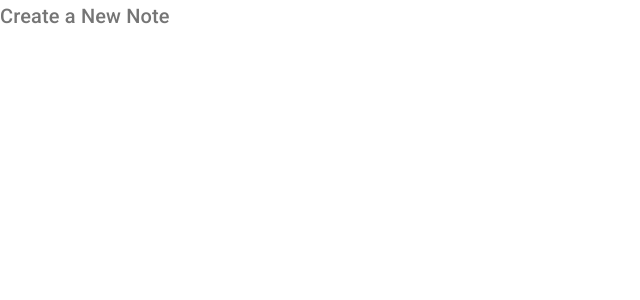
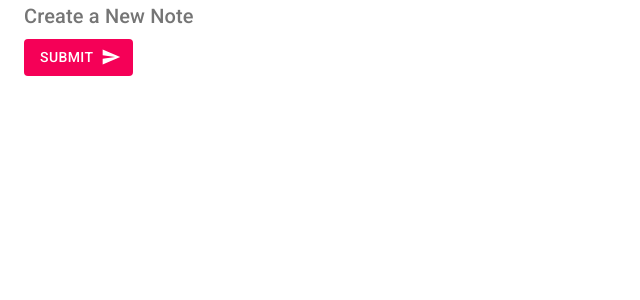
Before and after one commit to MaccKOT/react-materialui-tutorial-netninja, a React (Create React App) app: page /create in a window 1280 px wide. Shown: the top 300 px of the page, without its empty margins (0-640 px from the left). Built offline with nearby package versions, Linux system fonts and the light colour scheme.

Commit message:
Buttons and icons

```diff
--- a/package.json
+++ b/package.json
@@ -4,6 +4,7 @@
   "private": true,
   "dependencies": {
     "@material-ui/core": "^4.11.3",
+    "@material-ui/icons": "^4.11.2",
     "@testing-library/jest-dom": "^5.11.9",
     "@testing-library/react": "^11.2.5",
     "@testing-library/user-event": "^12.7.1",
--- a/src/pages/Create.js
+++ b/src/pages/Create.js
@@ -1,9 +1,12 @@
 import React from 'react';
 import { Typography } from '@material-ui/core';
+import { Button } from '@material-ui/core';
+import { Container } from '@material-ui/core';
+import SendIcon from '@material-ui/icons/Send';
 
 export default function Create() {
   return (
-    <div>
+    <Container>
       <Typography
         variant='h6'
         component='h2'
@@ -11,6 +14,16 @@ export default function Create() {
         gutterBottom>
         Create a New Note
       </Typography>
-    </div>
+
+      <Button
+        onClick={() => console.log('Click')}
+        variant='contained'
+        type='submit'
+        color='secondary'
+        disableElevation
+        endIcon={<SendIcon />}>
+        Submit
+      </Button>
+    </Container>
   );
 }
```
Also changed, not shown: 1 other file (tests, documents, lock files or other folders).
